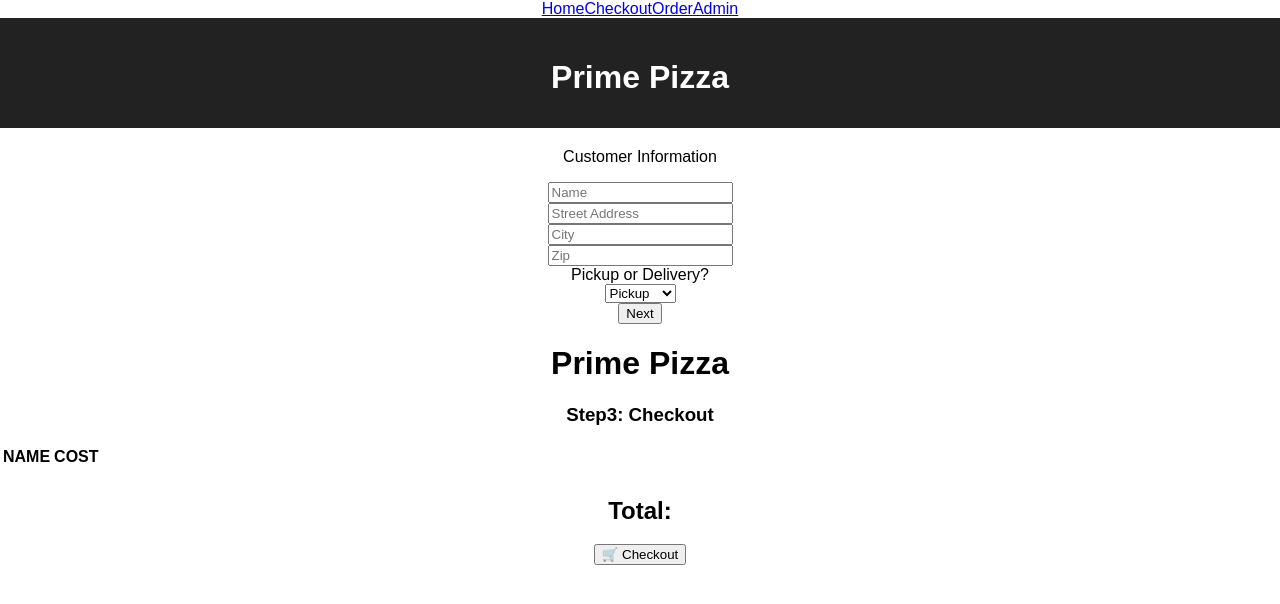
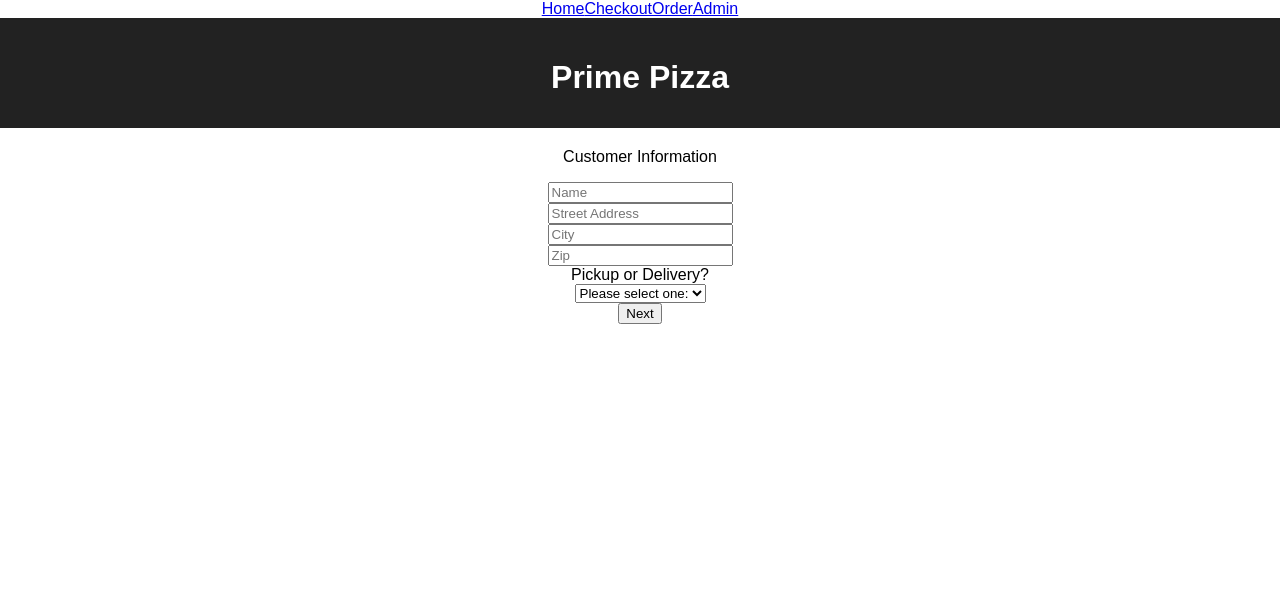
Before and after one commit to ciaci0028/redux-pizza-parlor, a React (Create React App) app: page /#/order in a window 1280 px wide. Before the commit this address led to /#/Order. Shown: the top 604 px of the page. Built offline with nearby package versions, Linux system fonts and the light colour scheme.

Commit message:
merged the form and list together

```diff
--- a/src/components/App/App.jsx
+++ b/src/components/App/App.jsx
@@ -19,7 +19,7 @@ function App() {
       <div className="App">
         <nav>
           <Link to="/">Home</Link>
-          <Link to="/Checkout">Checkout</Link>
+          <Link to="/checkout">Checkout</Link>
           <Link to="/order">Order</Link>
           <Link to="/admin">Admin</Link>
 
@@ -41,7 +41,8 @@ function App() {
         <Route path="/admin" exact>
           <OrderList />
         </Route>
-        <Route>
+
+        <Route path="/checkout" exact>
           <Checkout />
         </Route>
       </div>
--- a/src/components/Checkout/Checkout.jsx
+++ b/src/components/Checkout/Checkout.jsx
@@ -1,31 +1,63 @@
+import { useSelector } from 'react-redux';
+
+
+function Checkout (){
+
+    const customerInformation = useSelector(store => store.customerInformation);
+    console.log(customerInformation);
+
+    const onAddOrder = (evt) => {
+        evt.preventDefault();
+        console.log('in onAddOrder');
+        const orderInfo = {
+                customer_name: customerInformation.customer_name,
+                street_address: customerInformation.street_address,
+                city: customerInformation.city,
+                zip: customerInformation.zip,
+                type: customerInformation.type,
+                // total:,
+                // pizzas:
+        }
+
+        console.log('order info is', orderInfo)
+        axios.post('/api/order', orderInfo)
+                .then ( res => {
+                        console.log('POST /pizza/order', res);
+                        // function with axios.get
+                        dispatch({
+                                type: 'UPDATE_ORDER_LIST',
+                                payload: orderInfo
+                        })
+                })
+                .catch ( err => {
+                        console.error('POST /pizza/order', err)
+                })
 
 
 
-function Checkout (){
+        };
 
     return (
         <>
         <h1>Prime Pizza</h1>
         <h3> Step3: Checkout </h3>
-        {/*
-        I need customer's information and address,
-        Also need order information
-
-
-        */}
+            <p>{customerInformation.customer_name}</p>
+            <p>{customerInformation.street_address}</p>
+            <p>{customerInformation.city}, {customerInformation.zip}</p>
+            <p>For {customerInformation.type}</p>
             <table >
-                <tr>
-                    <th>NAME</th>
-                    <th>COST</th>
-                </tr>
-                <tr>
-                    <td></td>
-                    <td></td>
-                </tr>
-                <tr>
-                    <td></td>
-                    <td></td>
-                </tr>
+                <thead>
+                    <tr>
+                        <th>Customer Name:</th>
+                        <th>Cost:</th>
+                    </tr>
+                </thead>
+                <tbody>
+                    <tr>
+                        <td>{customerInformation.customer_name}</td>
+                        <td></td>
+                    </tr>
+                </tbody>
             </table>
             <h2> Total: {}</h2>
             <button >  🛒 Checkout </button>
--- a/src/components/PizzaOrder/PizzaOrder.jsx
+++ b/src/components/PizzaOrder/PizzaOrder.jsx
@@ -8,56 +8,17 @@ function PizzaOrder(){
         const dispatch = useDispatch();
         const history = useHistory();
 
-        const orderList = (store => store.orderList);
-
         const [name, setName] = useState('');
         const [address2, setAddress2] = useState('');
         const [city, setCity] = useState('');
         const [zip, setZip] = useState('');
         const [type, setType] = useState('');
-        // const [total, setTotal] = useState('');
-
-        // const [orderInfo, setOrderInfo] = useState({name:'', address2: '', city: '', zip: '', type: '', pizzas: ''});
-
-        const onAddOrder = (evt) => {
-        evt.preventDefault();
-        console.log('in onAddOrder');
-        const orderInfo = {
-                customer_name: name,
-                street_address: address2,
-                city: city,
-                zip: zip,
-                type: type,
-                // total: total,
-        }
-
-        console.log('order info is', orderInfo)
-        axios.post('/api/order', orderInfo)
-                .then ( res => {
-                        console.log('POST /pizza/order', res);
-                        // function with axios.get
-                        dispatch({
-                                type: 'UPDATE_ORDER_LIST',
-                                payload: orderInfo
-                        })
-                })
-                .catch ( err => {
-                        console.error('POST /pizza/order', err)
-                })
-
-
-        setName('');
-        setAddress2('');
-        setCity('');
-        setZip('');
-        setType('');
-        setTotal('')
-        };
 
 
         const saveCustomerInformation = (event) => {
                 event.preventDefault();
                 console.log('in save customer info');
+
 
                 const orderInfo = {
                         customer_name: name,
@@ -65,12 +26,22 @@ function PizzaOrder(){
                         city: city,
                         zip: zip,
                         type: type,
-                        // total: total,
                 }
                 console.log('orderinfo', orderInfo)
 
+                dispatch({
+                        type: 'NEW_CUSTOMER',
+                        payload: orderInfo
+                })
+
         // need to use history.push to move on to next screen
+                history.push("/checkout")
 
+                setName('');
+                setAddress2('');
+                setCity('');
+                setZip('');
+                setType('');
         }
 
 return(
@@ -101,6 +72,7 @@ return(
                 /><br/>
                 <label>Pickup or Delivery?</label><br/>
                 <select id="input" name="input" onChange={event => setType(event.target.value)}>
+                        <option value="Pickup">Please select one:</option>
                         <option value="Pickup">Pickup</option>
                         <option value="Delivery">Delivery</option>
                 </select><br/>
```
